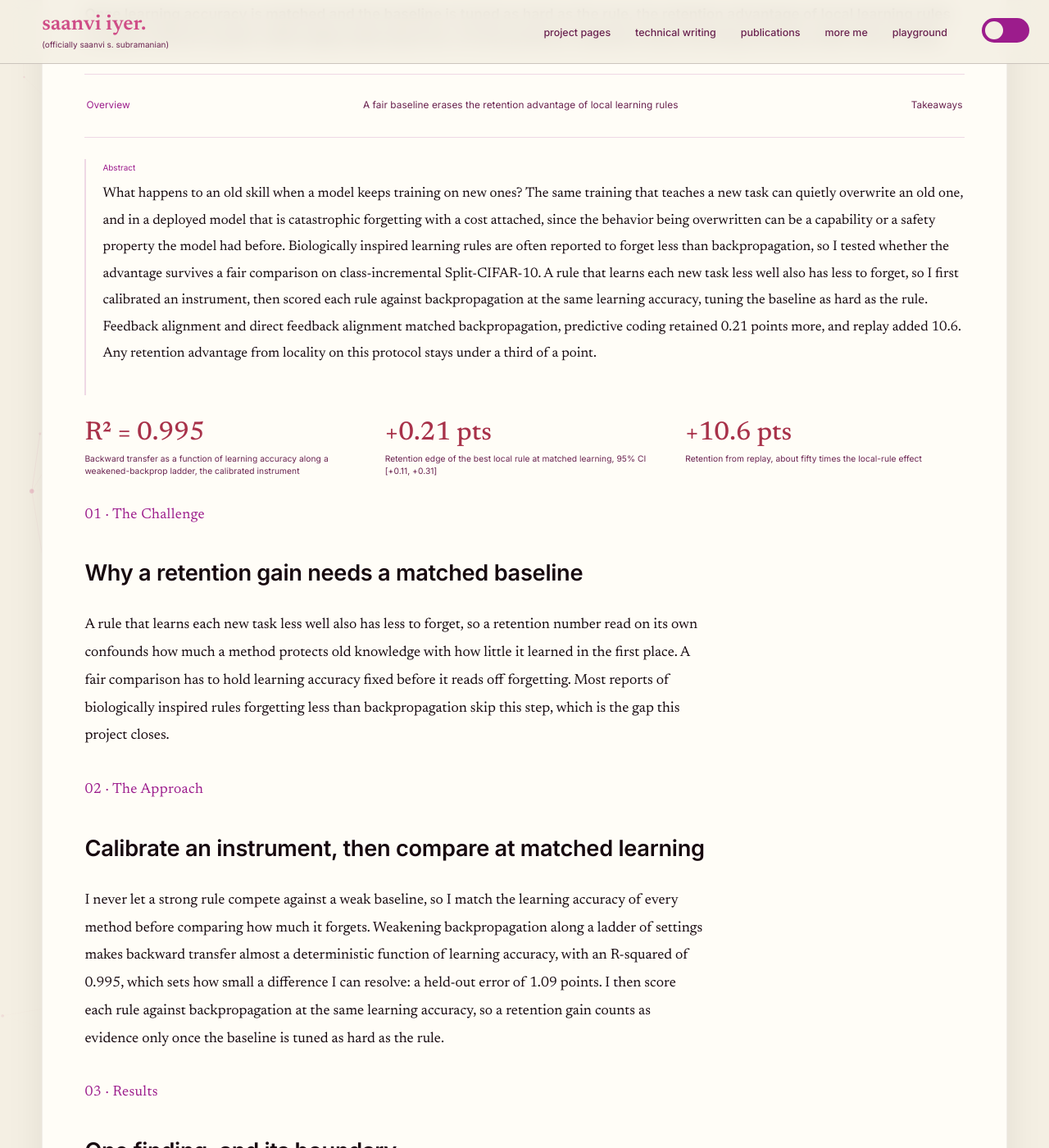
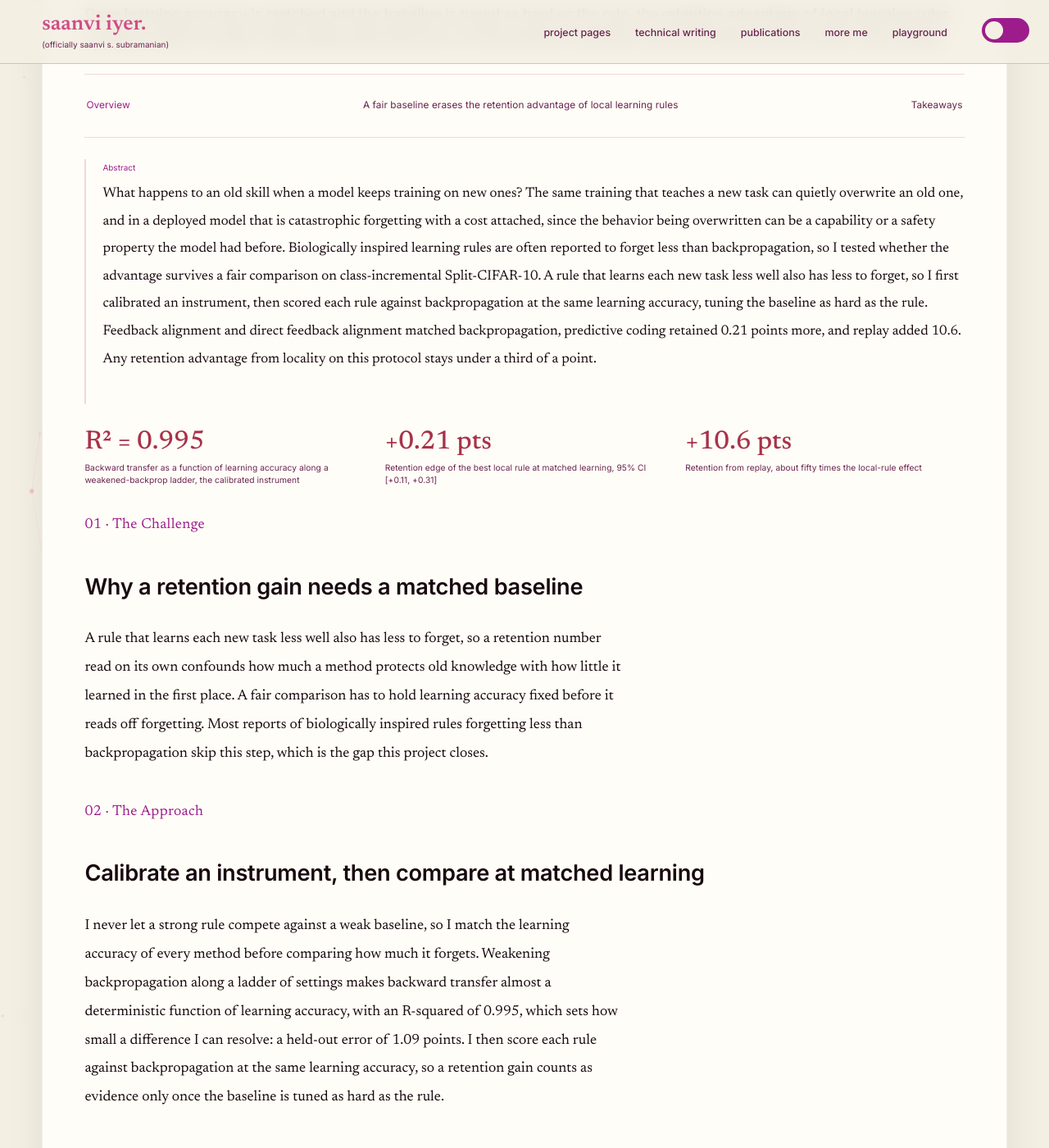
Before and after one commit to saanviiyer/saanviiyer.github.io, a Jekyll site: the page built from pages/proj-continual-learners.html, in a window 1280 px wide and 1400 px high, scrolled down 587 px. Shown: the whole window at 82% size. Built offline with Jekyll 4.4.1, drawn with Linux system fonts in a browser that asks for light colours; some web fonts are replaced.

Commit message:
Shorten project-page line length to 66ch with more line-height, and version the stylesheet to bust cache

```diff
--- a/_layouts/default.html
+++ b/_layouts/default.html
@@ -19,7 +19,7 @@
   <link rel="preconnect" href="https://fonts.gstatic.com" crossorigin>
   <link href="https://fonts.googleapis.com/css2?family=DM+Mono:wght@300;400;500&family=Inter:wght@400;500;600&family=Newsreader:opsz,wght@6..72,400;6..72,500;6..72,600&display=swap" rel="stylesheet">
 
-  <link rel="stylesheet" href="{{ '/assets/css/style.css' | relative_url }}" />
+  <link rel="stylesheet" href="{{ '/assets/css/style.css' | relative_url }}?v=20261012" />
 
   <script>
     // Set theme before paint to avoid a flash.
--- a/assets/css/style.css
+++ b/assets/css/style.css
@@ -1163,12 +1163,12 @@
 @media (max-width: 780px) { .pp-toc { position: static; } }
 
 .pp-wrap .pp-body { max-width: none; margin: 0; }
-.pp-wrap .pp-body p { max-width: 76ch; }
+.pp-wrap .pp-body p { max-width: 66ch; }
 .pp-wrap .pp-body figcaption { max-width: 90ch; }
 .pp-wrap .pp-body .finding p, .pp-wrap .pp-body .why-box p, .pp-wrap .pp-body .pp-abstract p, .pp-wrap .pp-body .takeaway, .pp-wrap .pp-body table td, .pp-wrap .pp-body table th { max-width: none; }
 /* keep running prose at a comfortable measure while figures, tables and callout
    boxes still span the full card width */
-.pp-wrap .pp-body p { max-width: 76ch; }
+.pp-wrap .pp-body p { max-width: 66ch; }
 .pp-wrap .pp-body .finding p,
 .pp-wrap .pp-body .why-box p,
 .pp-wrap .pp-body .pp-abstract p,
@@ -1362,7 +1362,7 @@
 .pp-wrap .bm-links a:hover { border-color: var(--accent); }
 
 /* ============ roomier project pages for a cleaner read ============ */
-.pp-body p { margin-bottom: 32px; line-height: 1.92; }
+.pp-body p { margin-bottom: 36px; line-height: 1.98; max-width: 66ch; }
 .pp-body > ul { margin-bottom: 32px; line-height: 1.85; }
 .pp-body li { margin-bottom: 12px; }
 .pp-section-title { margin-bottom: 24px; }
```
